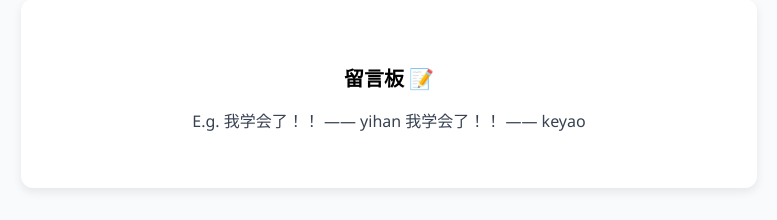
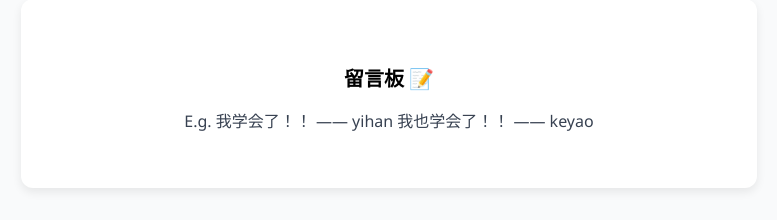
Before and after one commit to yihanliux/Virtual-Companions, a Flask app: page / in a window 1280 px wide. Shown: the part 601-821 px from the top of the page, without its empty margins (251-1028 px from the left). Run offline with Flask 3, Linux system fonts and the light colour scheme.

Commit message:
keyao push

```diff
--- a/templates/index.html
+++ b/templates/index.html
@@ -41,7 +41,7 @@
         <section class="message-board">
           <h2>留言板 📝</h2>
           <p>E.g. 我学会了！！ —— yihan
-            我学会了！！ —— keyao</p>
+            我也学会了！！ —— keyao</p>
           <!-- 请在此处添加留言 <p>我学会了！ —— XXX</p> -->
         </section>
       </div>
```
